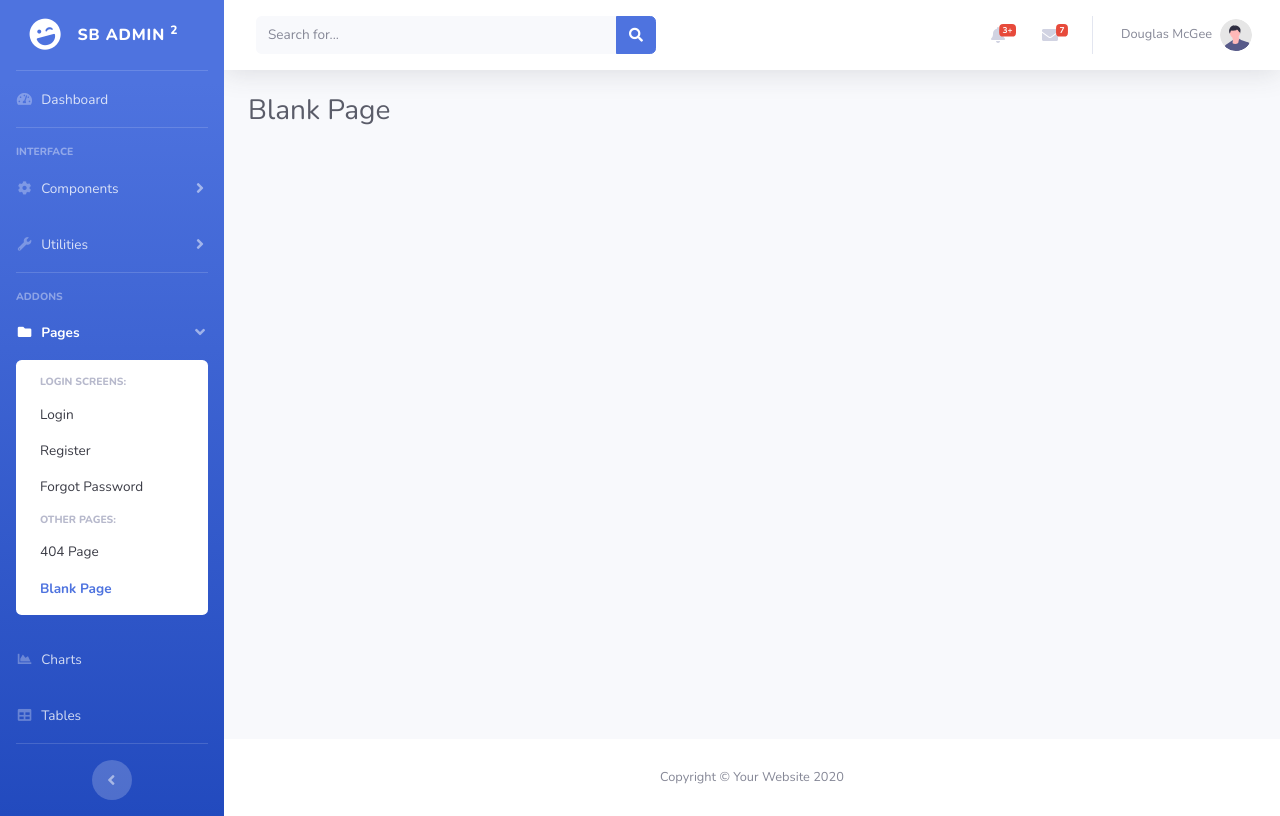
After one commit to TeamJupoza/Jupoza, a Python web app: template src/main/resources/templates/blank.html in a window 1280 px wide. The commit adds this page. Run offline with Jinja, Linux system fonts and the light colour scheme; the template is opened without the code that fills it, so the values that code supplies are empty; some libraries are stand-ins or nearby versions.

```diff
--- a/src/main/resources/static/js/demo/chart-bar-demo.js
+++ b/src/main/resources/static/js/demo/chart-bar-demo.js
@@ -32,7 +32,7 @@ var ctx = document.getElementById("myBarChart");
 var myBarChart = new Chart(ctx, {
   type: 'bar',
   data: {
-    labels: ["January", "February", "March", "April", "May", "June"],
+    labels: ["1", "2", "3", "4", "May", "June"],
     datasets: [{
       label: "Revenue",
       backgroundColor: "#4e73df",
--- /dev/null
+++ b/src/main/resources/templates/blank.html
@@ -0,0 +1,424 @@
+<!DOCTYPE html>
+<html lang="en">
+
+<head>
+
+    <meta charset="utf-8">
+    <meta http-equiv="X-UA-Compatible" content="IE=edge">
+    <meta name="viewport" content="width=device-width, initial-scale=1, shrink-to-fit=no">
+    <meta name="description" content="">
+    <meta name="author" content="">
+
+    <title>SB Admin 2 - Blank</title>
+
+    <!-- Custom fonts for this template-->
+    <link href="../../../../../../Downloads/startbootstrap-sb-admin-2-gh-pages%202/vendor/fontawesome-free/css/all.min.css" rel="stylesheet" type="text/css">
+    <link
+        href="https://fonts.googleapis.com/css?family=Nunito:200,200i,300,300i,400,400i,600,600i,700,700i,800,800i,900,900i"
+        rel="stylesheet">
+
+    <!-- Custom styles for this template-->
+    <link href="../../../../../../Downloads/startbootstrap-sb-admin-2-gh-pages%202/css/sb-admin-2.min.css" rel="stylesheet">
+
+</head>
+
+<body id="page-top">
+
+    <!-- Page Wrapper -->
+    <div id="wrapper">
+
+        <!-- Sidebar -->
+        <ul class="navbar-nav bg-gradient-primary sidebar sidebar-dark accordion" id="accordionSidebar">
+
+            <!-- Sidebar - Brand -->
+            <a class="sidebar-brand d-flex align-items-center justify-content-center" href="../../../../../../Downloads/startbootstrap-sb-admin-2-gh-pages%202/index.html">
+                <div class="sidebar-brand-icon rotate-n-15">
+                    <i class="fas fa-laugh-wink"></i>
+                </div>
+                <div class="sidebar-brand-text mx-3">SB Admin <sup>2</sup></div>
+            </a>
+
+            <!-- Divider -->
+            <hr class="sidebar-divider my-0">
+
+            <!-- Nav Item - Dashboard -->
+            <li class="nav-item">
+                <a class="nav-link" href="../../../../../../Downloads/startbootstrap-sb-admin-2-gh-pages%202/index.html">
+                    <i class="fas fa-fw fa-tachometer-alt"></i>
+                    <span>Dashboard</span></a>
+            </li>
+
+            <!-- Divider -->
+            <hr class="sidebar-divider">
+
+            <!-- Heading -->
+            <div class="sidebar-heading">
+                Interface
+            </div>
+
+            <!-- Nav Item - Pages Collapse Menu -->
+            <li class="nav-item">
+                <a class="nav-link collapsed" href="#" data-toggle="collapse" data-target="#collapseTwo"
+                    aria-expanded="true" aria-controls="collapseTwo">
+                    <i class="fas fa-fw fa-cog"></i>
+                    <span>Components</span>
+                </a>
+                <div id="collapseTwo" class="collapse" aria-labelledby="headingTwo" data-parent="#accordionSidebar">
+                    <div class="bg-white py-2 collapse-inner rounded">
+                        <h6 class="collapse-header">Custom Components:</h6>
+                        <a class="collapse-item" href="../../../../../../Downloads/startbootstrap-sb-admin-2-gh-pages%202/buttons.html">Buttons</a>
+                        <a class="collapse-item" href="../../../../../../Downloads/startbootstrap-sb-admin-2-gh-pages%202/cards.html">Cards</a>
+                    </div>
+                </div>
+            </li>
+
+            <!-- Nav Item - Utilities Collapse Menu -->
+            <li class="nav-item">
+                <a class="nav-link collapsed" href="#" data-toggle="collapse" data-target="#collapseUtilities"
+                    aria-expanded="true" aria-controls="collapseUtilities">
+                    <i class="fas fa-fw fa-wrench"></i>
+                    <span>Utilities</span>
+                </a>
+                <div id="collapseUtilities" class="collapse" aria-labelledby="headingUtilities"
+                    data-parent="#accordionSidebar">
+                    <div class="bg-white py-2 collapse-inner rounded">
+                        <h6 class="collapse-header">Custom Utilities:</h6>
+                        <a class="collapse-item" href="../../../../../../Downloads/startbootstrap-sb-admin-2-gh-pages%202/utilities-color.html">Colors</a>
+                        <a class="collapse-item" href="../../../../../../Downloads/startbootstrap-sb-admin-2-gh-pages%202/utilities-border.html">Borders</a>
+                        <a class="collapse-item" href="../../../../../../Downloads/startbootstrap-sb-admin-2-gh-pages%202/utilities-animation.html">Animations</a>
+                        <a class="collapse-item" href="../../../../../../Downloads/startbootstrap-sb-admin-2-gh-pages%202/utilities-other.html">Other</a>
+                    </div>
+                </div>
+            </li>
+
+            <!-- Divider -->
+            <hr class="sidebar-divider">
+
+            <!-- Heading -->
+            <div class="sidebar-heading">
+                Addons
+            </div>
+
+            <!-- Nav Item - Pages Collapse Menu -->
+            <li class="nav-item active">
+                <a class="nav-link" href="#" data-toggle="collapse" data-target="#collapsePages" aria-expanded="true"
+                    aria-controls="collapsePages">
+                    <i class="fas fa-fw fa-folder"></i>
+                    <span>Pages</span>
+                </a>
+                <div id="collapsePages" class="collapse show" aria-labelledby="headingPages"
+                    data-parent="#accordionSidebar">
+                    <div class="bg-white py-2 collapse-inner rounded">
+                        <h6 class="collapse-header">Login Screens:</h6>
+                        <a class="collapse-item" href="../../../../../../Downloads/startbootstrap-sb-admin-2-gh-pages%202/login.html">Login</a>
+                        <a class="collapse-item" href="../../../../../../Downloads/startbootstrap-sb-admin-2-gh-pages%202/register.html">Register</a>
+                        <a class="collapse-item" href="../../../../../../Downloads/startbootstrap-sb-admin-2-gh-pages%202/forgot-password.html">Forgot Password</a>
+                        <div class="collapse-divider"></div>
+                        <h6 class="collapse-header">Other Pages:</h6>
+                        <a class="collapse-item" href="../../../../../../Downloads/startbootstrap-sb-admin-2-gh-pages%202/404.html">404 Page</a>
+                        <a class="collapse-item active" href="blank.html">Blank Page</a>
+                    </div>
+                </div>
+            </li>
+
+            <!-- Nav Item - Charts -->
+            <li class="nav-item">
+                <a class="nav-link" href="../../../../../../Downloads/startbootstrap-sb-admin-2-gh-pages%202/charts.html">
+                    <i class="fas fa-fw fa-chart-area"></i>
+                    <span>Charts</span></a>
+            </li>
+
+            <!-- Nav Item - Tables -->
+            <li class="nav-item">
+                <a class="nav-link" href="../../../../../../Downloads/startbootstrap-sb-admin-2-gh-pages%202/tables.html">
+                    <i class="fas fa-fw fa-table"></i>
+                    <span>Tables</span></a>
+            </li>
+
+            <!-- Divider -->
+            <hr class="sidebar-divider d-none d-md-block">
+
+            <!-- Sidebar Toggler (Sidebar) -->
+            <div class="text-center d-none d-md-inline">
+                <button class="rounded-circle border-0" id="sidebarToggle"></button>
+            </div>
+
+        </ul>
+        <!-- End of Sidebar -->
+
+        <!-- Content Wrapper -->
+        <div id="content-wrapper" class="d-flex flex-column">
+
+            <!-- Main Content -->
+            <div id="content">
+
+                <!-- Topbar -->
+                <nav class="navbar navbar-expand navbar-light bg-white topbar mb-4 static-top shadow">
+
+                    <!-- Sidebar Toggle (Topbar) -->
+                    <button id="sidebarToggleTop" class="btn btn-link d-md-none rounded-circle mr-3">
+                        <i class="fa fa-bars"></i>
+                    </button>
+
+                    <!-- Topbar Search -->
+                    <form
+                        class="d-none d-sm-inline-block form-inline mr-auto ml-md-3 my-2 my-md-0 mw-100 navbar-search">
+                        <div class="input-group">
+                            <input type="text" class="form-control bg-light border-0 small" placeholder="Search for..."
+                                aria-label="Search" aria-describedby="basic-addon2">
+                            <div class="input-group-append">
+                                <button class="btn btn-primary" type="button">
+                                    <i class="fas fa-search fa-sm"></i>
+                                </button>
+                            </div>
+                        </div>
+                    </form>
+
+                    <!-- Topbar Navbar -->
+                    <ul class="navbar-nav ml-auto">
+
+                        <!-- Nav Item - Search Dropdown (Visible Only XS) -->
+                        <li class="nav-item dropdown no-arrow d-sm-none">
+                            <a class="nav-link dropdown-toggle" href="#" id="searchDropdown" role="button"
+                                data-toggle="dropdown" aria-haspopup="true" aria-expanded="false">
+                                <i class="fas fa-search fa-fw"></i>
+                            </a>
+                            <!-- Dropdown - Messages -->
+                            <div class="dropdown-menu dropdown-menu-right p-3 shadow animated--grow-in"
+                                aria-labelledby="searchDropdown">
+                                <form class="form-inline mr-auto w-100 navbar-search">
+                                    <div class="input-group">
+                                        <input type="text" class="form-control bg-light border-0 small"
+                                            placeholder="Search for..." aria-label="Search"
+                                            aria-describedby="basic-addon2">
+                                        <div class="input-group-append">
+                                            <button class="btn btn-primary" type="button">
+                                                <i class="fas fa-search fa-sm"></i>
+                                            </button>
+                                        </div>
+                                    </div>
+                                </form>
+                            </div>
+                        </li>
+
+                        <!-- Nav Item - Alerts -->
+                        <li class="nav-item dropdown no-arrow mx-1">
+                            <a class="nav-link dropdown-toggle" href="#" id="alertsDropdown" role="button"
+                                data-toggle="dropdown" aria-haspopup="true" aria-expanded="false">
+                                <i class="fas fa-bell fa-fw"></i>
+                                <!-- Counter - Alerts -->
+                                <span class="badge badge-danger badge-counter">3+</span>
+                            </a>
+                            <!-- Dropdown - Alerts -->
+                            <div class="dropdown-list dropdown-menu dropdown-menu-right shadow animated--grow-in"
+                                aria-labelledby="alertsDropdown">
+                                <h6 class="dropdown-header">
+                                    Alerts Center
+                                </h6>
+                                <a class="dropdown-item d-flex align-items-center" href="#">
+                                    <div class="mr-3">
+                                        <div class="icon-circle bg-primary">
+                                            <i class="fas fa-file-alt text-white"></i>
+                                        </div>
+                                    </div>
+                                    <div>
+                                        <div class="small text-gray-500">December 12, 2019</div>
+                                        <span class="font-weight-bold">A new monthly report is ready to download!</span>
+                                    </div>
+                                </a>
+                                <a class="dropdown-item d-flex align-items-center" href="#">
+                                    <div class="mr-3">
+                                        <div class="icon-circle bg-success">
+                                            <i class="fas fa-donate text-white"></i>
+                                        </div>
+                                    </div>
+                                    <div>
+                                        <div class="small text-gray-500">December 7, 2019</div>
+                                        $290.29 has been deposited into your account!
+                                    </div>
+                                </a>
+                                <a class="dropdown-item d-flex align-items-center" href="#">
+                                    <div class="mr-3">
+                                        <div class="icon-circle bg-warning">
+                                            <i class="fas fa-exclamation-triangle text-white"></i>
+                                        </div>
+                                    </div>
+                                    <div>
+                                        <div class="small text-gray-500">December 2, 2019</div>
+                                        Spending Alert: We've noticed unusually high spending for your account.
+                                    </div>
+                                </a>
+                                <a class="dropdown-item text-center small text-gray-500" href="#">Show All Alerts</a>
+                            </div>
+                        </li>
+
+                        <!-- Nav Item - Messages -->
+                        <li class="nav-item dropdown no-arrow mx-1">
+                            <a class="nav-link dropdown-toggle" href="#" id="messagesDropdown" role="button"
+                                data-toggle="dropdown" aria-haspopup="true" aria-expanded="false">
+                                <i class="fas fa-envelope fa-fw"></i>
+                                <!-- Counter - Messages -->
+                                <span class="badge badge-danger badge-counter">7</span>
+                            </a>
+                            <!-- Dropdown - Messages -->
+                            <div class="dropdown-list dropdown-menu dropdown-menu-right shadow animated--grow-in"
+                                aria-labelledby="messagesDropdown">
+                                <h6 class="dropdown-header">
+                                    Message Center
+                                </h6>
+                                <a class="dropdown-item d-flex align-items-center" href="#">
+                                    <div class="dropdown-list-image mr-3">
+                                        <img class="rounded-circle" src="../../../../../../Downloads/startbootstrap-sb-admin-2-gh-pages%202/img/undraw_profile_1.svg"
+                                            alt="...">
+                                        <div class="status-indicator bg-success"></div>
+                                    </div>
+                                    <div class="font-weight-bold">
+                                        <div class="text-truncate">Hi there! I am wondering if you can help me with a
+                                            problem I've been having.</div>
+                                        <div class="small text-gray-500">Emily Fowler · 58m</div>
+                                    </div>
+                                </a>
+                                <a class="dropdown-item d-flex align-items-center" href="#">
+                                    <div class="dropdown-list-image mr-3">
+                                        <img class="rounded-circle" src="../../../../../../Downloads/startbootstrap-sb-admin-2-gh-pages%202/img/undraw_profile_2.svg"
+                                            alt="...">
+                                        <div class="status-indicator"></div>
+                                    </div>
+                                    <div>
+                                        <div class="text-truncate">I have the photos that you ordered last month, how
+                                            would you like them sent to you?</div>
+                                        <div class="small text-gray-500">Jae Chun · 1d</div>
+                                    </div>
+                                </a>
+                                <a class="dropdown-item d-flex align-items-center" href="#">
+                                    <div class="dropdown-list-image mr-3">
+                                        <img class="rounded-circle" src="../../../../../../Downloads/startbootstrap-sb-admin-2-gh-pages%202/img/undraw_profile_3.svg"
+                                            alt="...">
+                                        <div class="status-indicator bg-warning"></div>
+                                    </div>
+                                    <div>
+                                        <div class="text-truncate">Last month's report looks great, I am very happy with
+                                            the progress so far, keep up the good work!</div>
+                                        <div class="small text-gray-500">Morgan Alvarez · 2d</div>
+                                    </div>
+                                </a>
+                                <a class="dropdown-item d-flex align-items-center" href="#">
+                                    <div class="dropdown-list-image mr-3">
+                                        <img class="rounded-circle" src="https://source.unsplash.com/Mv9hjnEUHR4/60x60"
+                                            alt="...">
+                                        <div class="status-indicator bg-success"></div>
+                                    </div>
+                                    <div>
+                                        <div class="text-truncate">Am I a good boy? The reason I ask is because someone
+                                            told me that people say this to all dogs, even if they aren't good...</div>
+                                        <div class="small text-gray-500">Chicken the Dog · 2w</div>
+                                    </div>
+                                </a>
+                                <a class="dropdown-item text-center small text-gray-500" href="#">Read More Messages</a>
+                            </div>
+                        </li>
+
+                        <div class="topbar-divider d-none d-sm-block"></div>
+
+                        <!-- Nav Item - User Information -->
+                        <li class="nav-item dropdown no-arrow">
+                            <a class="nav-link dropdown-toggle" href="#" id="userDropdown" role="button"
+                                data-toggle="dropdown" aria-haspopup="true" aria-expanded="false">
+                                <span class="mr-2 d-none d-lg-inline text-gray-600 small">Douglas McGee</span>
+                                <img class="img-profile rounded-circle"
+                                    src="../../../../../../Downloads/startbootstrap-sb-admin-2-gh-pages%202/img/undraw_profile.svg">
+                            </a>
+                            <!-- Dropdown - User Information -->
+                            <div class="dropdown-menu dropdown-menu-right shadow animated--grow-in"
+                                aria-labelledby="userDropdown">
+                                <a class="dropdown-item" href="#">
+                                    <i class="fas fa-user fa-sm fa-fw mr-2 text-gray-400"></i>
+                                    Profile
+                                </a>
+                                <a class="dropdown-item" href="#">
+                                    <i class="fas fa-cogs fa-sm fa-fw mr-2 text-gray-400"></i>
+                                    Settings
+                                </a>
+                                <a class="dropdown-item" href="#">
+                                    <i class="fas fa-list fa-sm fa-fw mr-2 text-gray-400"></i>
+                                    Activity Log
+                                </a>
+                                <div class="dropdown-divider"></div>
+                                <a class="dropdown-item" href="#" data-toggle="modal" data-target="#logoutModal">
+                                    <i class="fas fa-sign-out-alt fa-sm fa-fw mr-2 text-gray-400"></i>
+                                    Logout
+                                </a>
+                            </div>
+                        </li>
+
+                    </ul>
+
+                </nav>
+                <!-- End of Topbar -->
+
+                <!-- Begin Page Content -->
+                <div class="container-fluid">
+
+                    <!-- Page Heading -->
+                    <h1 class="h3 mb-4 text-gray-800">Blank Page</h1>
+
+                </div>
+                <!-- /.container-fluid -->
+
+            </div>
+            <!-- End of Main Content -->
+
+            <!-- Footer -->
+            <footer class="sticky-footer bg-white">
+                <div class="container my-auto">
+                    <div class="copyright text-center my-auto">
+                        <span>Copyright &copy; Your Website 2020</span>
+                    </div>
+                </div>
+            </footer>
+            <!-- End of Footer -->
+
+        </div>
+        <!-- End of Content Wrapper -->
+
+    </div>
+    <!-- End of Page Wrapper -->
+
+    <!-- Scroll to Top Button-->
+    <a class="scroll-to-top rounded" href="#page-top">
+        <i class="fas fa-angle-up"></i>
+    </a>
+
+    <!-- Logout Modal-->
+    <div class="modal fade" id="logoutModal" tabindex="-1" role="dialog" aria-labelledby="exampleModalLabel"
+        aria-hidden="true">
+        <div class="modal-dialog" role="document">
+            <div class="modal-content">
+                <div class="modal-header">
+                    <h5 class="modal-title" id="exampleModalLabel">Ready to Leave?</h5>
+                    <button class="close" type="button" data-dismiss="modal" aria-label="Close">
+                        <span aria-hidden="true">×</span>
+                    </button>
+                </div>
+                <div class="modal-body">Select "Logout" below if you are ready to end your current session.</div>
+                <div class="modal-footer">
+                    <button class="btn btn-secondary" type="button" data-dismiss="modal">Cancel</button>
+                    <a class="btn btn-primary" href="../../../../../../Downloads/startbootstrap-sb-admin-2-gh-pages%202/login.html">Logout</a>
+                </div>
+            </div>
+        </div>
+    </div>
+
+    <!-- Bootstrap core JavaScript-->
+    <script src="../../../../../../Downloads/startbootstrap-sb-admin-2-gh-pages%202/vendor/jquery/jquery.min.js"></script>
+    <script src="../../../../../../Downloads/startbootstrap-sb-admin-2-gh-pages%202/vendor/bootstrap/js/bootstrap.bundle.min.js"></script>
+
+    <!-- Core plugin JavaScript-->
+    <script src="../../../../../../Downloads/startbootstrap-sb-admin-2-gh-pages%202/vendor/jquery-easing/jquery.easing.min.js"></script>
+
+    <!-- Custom scripts for all pages-->
+    <script src="../../../../../../Downloads/startbootstrap-sb-admin-2-gh-pages%202/js/sb-admin-2.min.js"></script>
+
+</body>
+
+</html>
--- a/src/main/resources/templates/index.html
+++ b/src/main/resources/templates/index.html
@@ -469,7 +469,7 @@
                                 <!-- Card Header - Dropdown -->
                                 <div
                                     class="card-header py-3 d-flex flex-row align-items-center justify-content-between">
-                                    <h6 class="m-0 font-weight-bold text-primary">Earnings Overview</h6>
+                                    <h6 class="m-0 font-weight-bold text-primary">월별 포트폴리오 기대 수익률</h6>
                                     <div class="dropdown no-arrow">
                                         <a class="dropdown-toggle" href="#" role="button" id="dropdownMenuLink"
                                             data-toggle="dropdown" aria-haspopup="true" aria-expanded="false">
@@ -750,6 +750,7 @@
 
     <!-- Page level plugins -->
     <script src="/vendor/chart.js/Chart.min.js"></script>
+    <script src="https://cdn.jsdelivr.net/gh/emn178/chartjs-plugin-labels/src/chartjs-plugin-labels.js"></script>
 
     <!-- Page level custom scripts -->
     <script src="/js/demo/chart-area-demo.js"></script>
```
Also changed, not shown: src/main/resources/static/js/demo/chart-area-demo.js (+10 -4 lines), src/main/resources/static/js/demo/chart-pie-demo.js (+30 -9 lines), README.md.
